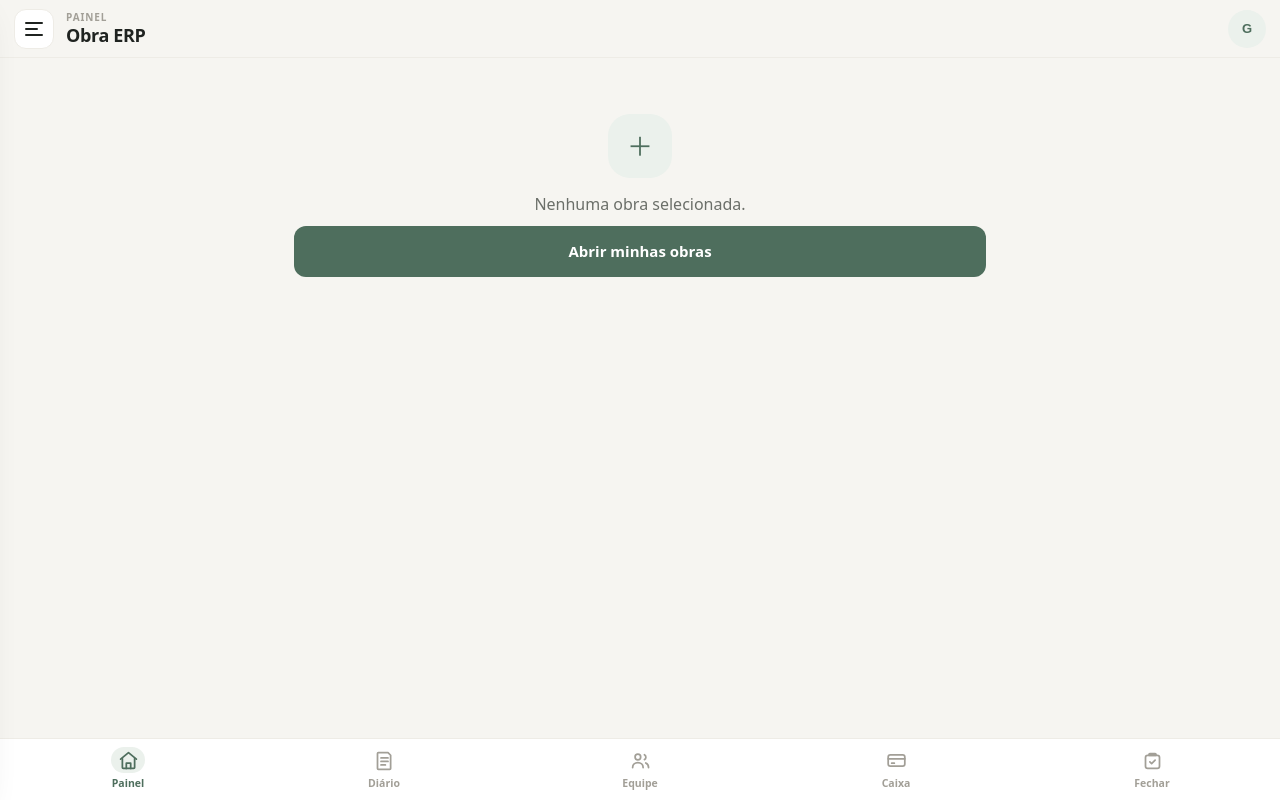
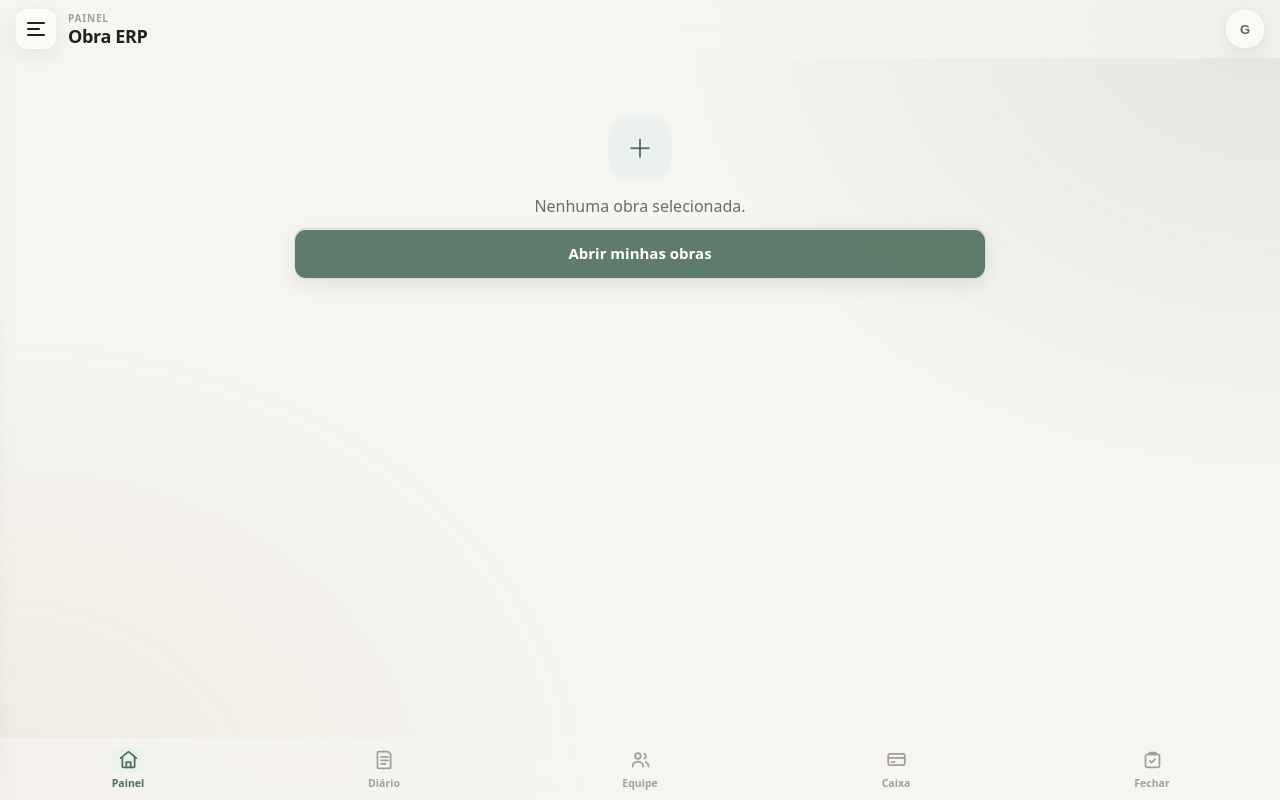
Before and after one commit to leonardoac1227-svg/app-engenharia, a Flask app: page / in a window 1280 px wide. Run offline with Flask 3, Linux system fonts and the light colour scheme; the visitor is signed in with stand-in values (Sample User, id 1); data comes from the database, SQL or seed files in the repository; data that the repository does not hold is empty; some libraries are stand-ins or nearby versions.

Commit message:
Visual mais clean e efeito de vidro nos botões soltos
Barras translúcidas, menos contorno e rótulos mais leves. Botões fora de
cartão, lista ou modal levam vidro em CSS (o app é web, não Expo), com
regra por posição e volta ao sólido em prefers-reduced-transparency.

Co-Authored-By: Claude Opus 5.5 <noreply@anthropic.com>

```diff
--- a/obra-erp/obra/__init__.py
+++ b/obra-erp/obra/__init__.py
@@ -21,7 +21,7 @@ from .db import fechar_db, migrar
 from .security import validar_csrf
 from .utils import ApiErro
 
-__version__ = "3.8.1"
+__version__ = "3.9.0"
 
 # Rotas que podem ser chamadas sem token CSRF (ainda não existe sessão).
 ROTAS_SEM_CSRF = {"/api/auth/login"}
--- a/obra-erp/static/css/style.css
+++ b/obra-erp/static/css/style.css
@@ -13,7 +14,19 @@
   --surface-2: #FAF9F6;
   --surface-3: #EFEDE8;
   --border: #E5E2DB;
-  --border-soft: #EEECE6;
+  --border-soft: #F1EFEA;
+
+  /* ---- vidro (barras e botões soltos) ---- */
+  --barra: rgba(246, 245, 241, .74);
+  --ambiente-1: rgba(78, 110, 93, .10);
+  --ambiente-2: rgba(185, 139, 94, .09);
+  --glass-bg: rgba(255, 255, 255, .55);
+  --glass-borda: rgba(255, 255, 255, .75);
+  --glass-brilho: inset 0 1px 0 rgba(255, 255, 255, .85);
+  --glass-sombra: 0 6px 20px rgba(40, 36, 28, .09);
+  --glass-tinta: rgba(78, 110, 93, .90);
+  --glass-tinta-fab: rgba(78, 110, 93, .72);
+  --glass-perigo: rgba(184, 72, 62, .10);
 
   /* ---- primária ---- */
   --primary: #4E6E5D;
@@ -60,7 +73,7 @@
   --r-sm: 9px;
   --r-pill: 999px;
 
-  --sh-1: 0 1px 2px rgba(40, 36, 28, .04);
+  --sh-1: 0 1px 3px rgba(40, 36, 28, .03);
   --sh-2: 0 2px 8px rgba(40, 36, 28, .05);
   --sh-3: 0 12px 32px rgba(40, 36, 28, .10);
   --sh-primary: none;
@@ -114,15 +137,25 @@
 
 button, a, input, select, textarea, summary, label { touch-action: manipulation; }
 
+html { background: var(--bg); }
+
 html, body {
   margin: 0; padding: 0;
-  background: var(--bg);
   color: var(--text);
   font-family: var(--font);
   font-size: 16px;
   line-height: 1.5;
   -webkit-font-smoothing: antialiased;
   overscroll-behavior-y: none;
+}
+
+/* Fundo levemente tingido: em cor 100% lisa o vidro não teria o que desfocar.
+   Fica num elemento fixo porque background-attachment: fixed falha no iOS. */
+body::before {
+  content: ''; position: fixed; inset: 0; z-index: -1; pointer-events: none;
+  background:
+    radial-gradient(70vmax 55vmax at 100% 0%, var(--ambiente-1), transparent 70%),
+    radial-gradient(70vmax 55vmax at 0% 100%, var(--ambiente-2), transparent 70%);
 }
 
 h1, h2, h3, h4 { margin: 0; font-weight: 700; letter-spacing: -.02em; }
@@ -143,7 +176,7 @@ a { color: var(--primary); text-decoration: none; font-weight: 500; }
 
 .eyebrow {
   display: block;
-  font-size: 11px; font-weight: 700; letter-spacing: .09em; text-transform: uppercase;
+  font-size: 11px; font-weight: 600; letter-spacing: .08em; text-transform: uppercase;
   color: var(--text-faint);
 }
 
@@ -153,10 +186,11 @@ a { color: var(--primary); text-decoration: none; font-weight: 500; }
   position: sticky; top: 0; z-index: 40;
   display: flex; align-items: center; gap: 12px;
   height: calc(var(--topbar-h) + var(--safe-top));
-  padding: var(--safe-top) 14px 0;
-  background: var(--bg);
+  padding: var(--safe-top) 16px 0;
+  background: var(--barra);
+  -webkit-backdrop-filter: blur(18px) saturate(160%);
+  backdrop-filter: blur(18px) saturate(160%);
   color: var(--text);
-  border-bottom: 1px solid var(--border-soft);
 }
 
 .topbar-title { flex: 1; min-width: 0; }
@@ -264,13 +298,13 @@ a { color: var(--primary); text-decoration: none; font-weight: 500; }
 /* ------------------------------------------------------------ LAYOUT */
 
 .main {
-  padding: 16px 14px calc(var(--tabbar-h) + var(--safe-bottom) + 24px);
+  padding: 18px 16px calc(var(--tabbar-h) + var(--safe-bottom) + 24px);
   max-width: 780px; margin: 0 auto;
 }
 
 .section-head {
   display: flex; align-items: flex-end; justify-content: space-between; gap: 12px;
-  margin: 24px 0 12px;
+  margin: 30px 0 14px;
 }
 .section-head:first-child { margin-top: 4px; }
 .section-head h2, .section-head h3 { line-height: 1.25; }
@@ -287,8 +321,9 @@ a { color: var(--primary); text-decoration: none; font-weight: 500; }
   display: flex;
   height: calc(var(--tabbar-h) + var(--safe-bottom));
   padding-bottom: var(--safe-bottom);
-  background: var(--surface);
-  border-top: 1px solid var(--border-soft);
+  background: var(--barra);
+  -webkit-backdrop-filter: blur(18px) saturate(160%);
+  backdrop-filter: blur(18px) saturate(160%);
 }
 
 .tabbar-btn {
@@ -1109,3 +1137,52 @@ input[type=file] { padding: 10px; font-size: 13px; color: var(--text-muted); }
 }
 .ia-editar { margin-top: 6px; }
 .ia-editar > summary { cursor: pointer; color: var(--primary); font-weight: 600; padding: 4px 0; }
+
+/* ------------------------------------------------------------ VIDRO */
+
+/* Botão "solto" é o que fica direto sobre a tela. Dentro de cartão, lista ou
+   modal ele já tem uma superfície atrás e continua sólido. A regra é por
+   posição, não por classe: um botão novo fora de cartão já nasce de vidro.
+   As variantes só trocam as variáveis, então não disputam especificidade. */
+.fab,
+.topbar .icon-btn,
+.topbar .avatar,
+.lightbox-fechar,
+.foto-remover,
+.view :is(.btn, .icon-mini, .chip, .dia-btn, .ia-atalho):not(
+  .card *, .kpi *, .item *, .accordion *, .staff-row *, .alerta *, .modal *, .ia-msg *
+) {
+  background: var(--vidro-fundo, var(--glass-bg));
+  border: 1px solid var(--vidro-borda, var(--glass-borda));
+  box-shadow: var(--glass-brilho), var(--glass-sombra);
+  -webkit-backdrop-filter: blur(14px) saturate(170%);
+  backdrop-filter: blur(14px) saturate(170%);
+}
+
+.btn-brass, .chip.ativo, .dia-btn.ativo { --vidro-fundo: var(--glass-tinta); }
+.btn-perigo { --vidro-fundo: var(--glass-perigo); }
+.dia-btn.hoje { --vidro-borda: var(--primary); }
+.dia-btn.pendente:not(.ativo) { --vidro-borda: var(--danger); }
+
+/* o "+" é grande: aguenta um vidro mais transparente que o texto dos botões */
+.fab { --vidro-fundo: var(--glass-tinta-fab); }
+
+/* sempre sobre foto ou fundo escuro, nos dois temas */
+.foto-remover { --vidro-fundo: rgba(17, 20, 28, .42); --vidro-borda: rgba(255, 255, 255, .24); }
+.lightbox-fechar { --vidro-fundo: rgba(255, 255, 255, .14); --vidro-borda: rgba(255, 255, 255, .24); color: #fff; }
+
+@media (hover: hover) {
+  .fab:hover,
+  .view :is(.btn, .chip, .ia-atalho):not(:disabled, .card *, .item *, .accordion *, .modal *):hover { filter: brightness(1.04); }
+}
+
+/* Quem pediu menos transparência no sistema recebe superfícies sólidas. */
+@media (prefers-reduced-transparency: reduce) {
+  :root {
+    --barra: var(--bg);
+    --glass-bg: var(--surface);
+    --glass-borda: var(--border);
+    --glass-tinta: var(--primary);
+    --glass-tinta-fab: var(--primary);
+  }
+}
```
Also changed, not shown: other parts of obra-erp/static/css/style.css (+18 -14 lines), obra-erp/README.md.
